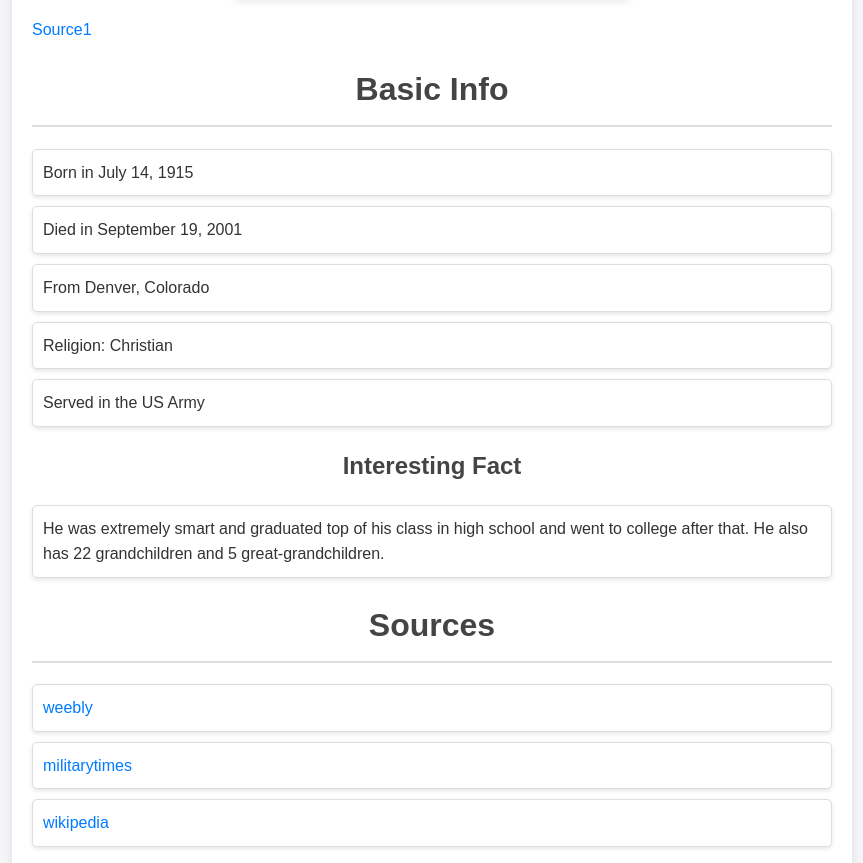
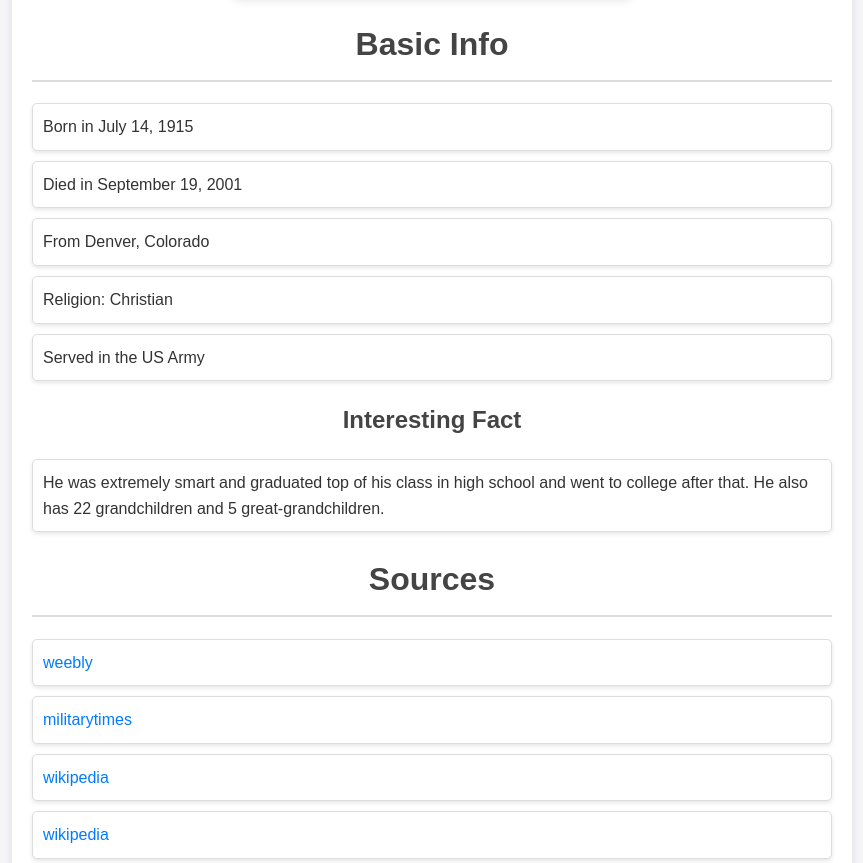
Before and after one commit to Hellococo526/Louis_Gonzaga_Mendez_Jr, a plain HTML site: page index.html in a window 1280 px wide. Shown: the part 449-1312 px from the top of the page, without its empty margins (208-1071 px from the left). Drawn offline with Linux system fonts and the light colour scheme.

Commit message:
minor change to code of index.html

```diff
--- a/index.html
+++ b/index.html
@@ -51,7 +51,6 @@
         <div class="container">
             <h1>Louis Gonzaga Mendez Jr</h1>
             <img src="https://upload.wikimedia.org/wikipedia/commons/5/53/Louis_Gonzaga_Mendez%2C_Jr.jpg" alt="Louis Gonzaga Mendez Jr" style="display: block; margin: 20px auto; max-width: 100%; border-radius: 8px; box-shadow: 0 4px 8px rgba(0, 0, 0, 0.1);">
-            <a href="https://en.wikipedia.org/wiki/Louis_Gonzaga_Mendez_Jr." target="_blank">Source1</a>
             <h1>Basic Info</h1>
             <ul>
                 <li>Born in July 14, 1915</li>
@@ -69,6 +68,7 @@
                 <li><a href="https://colonelmendez.weebly.com/background-on-veteran.html" target="_blank">weebly</a></li>
                 <li><a href="https://valor.militarytimes.com/recipient/recipient-22450/" target="_blank">militarytimes</a></li>
                 <li><a href="https://en.wikipedia.org/wiki/Louis_Gonzaga_Mendez_Jr.#:~:text=Colonel%20Mendez%2C%20who%20was%20married,later%20at%20Arlington%20National%20Cemetery." target="_blank">wikipedia</a></li>
+                <li><a href="https://en.wikipedia.org/wiki/Louis_Gonzaga_Mendez_Jr." target="_blank">wikipedia</a></li>
             </ul>
             <h1>Background Information</h1>
             <p>
```
